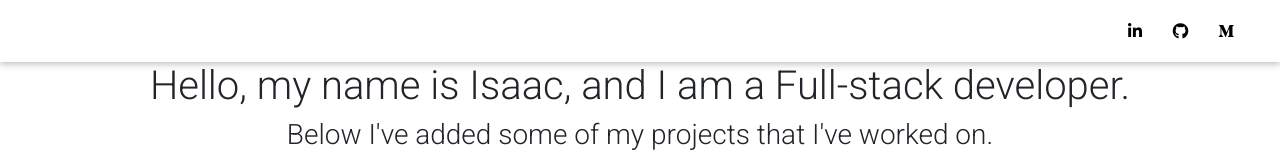
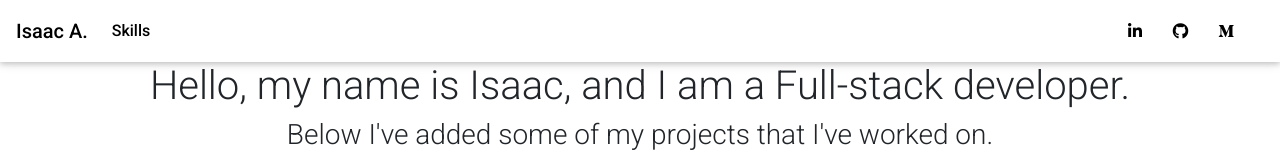
Before and after one commit to IA26/my-portfolio, a React (Create React App) app: page / in a window 1280 px wide. Shown: the top 160 px of the page. Built offline with nearby package versions, Linux system fonts and the light colour scheme.

Commit message:
fixed css class for text color

```diff
--- a/src/App.css
+++ b/src/App.css
@@ -90,6 +90,6 @@
   background: black;
 }
 
-#paths {
+.paths {
   color: black;
 }
--- a/src/components/NavBarPage.js
+++ b/src/components/NavBarPage.js
@@ -7,11 +7,11 @@ function NavbarPage(props) {
 
   return (
       <MDBNavbar color="white" dark expand="md">
-       <MDBNavbarBrand href="/"> <strong>Isaac A.</strong> </MDBNavbarBrand>
+       <MDBNavbarBrand href="/"> <strong class="paths">Isaac A.</strong> </MDBNavbarBrand>
          <MDBNavbarNav left>
 
-           <MDBNavItem class="paths">
-             <MDBNavLink to="/skills"><strong>Skills</strong></MDBNavLink>
+           <MDBNavItem>
+             <MDBNavLink to="/skills"><strong class="paths">Skills</strong></MDBNavLink>
            </MDBNavItem>
 
          </MDBNavbarNav>
```
